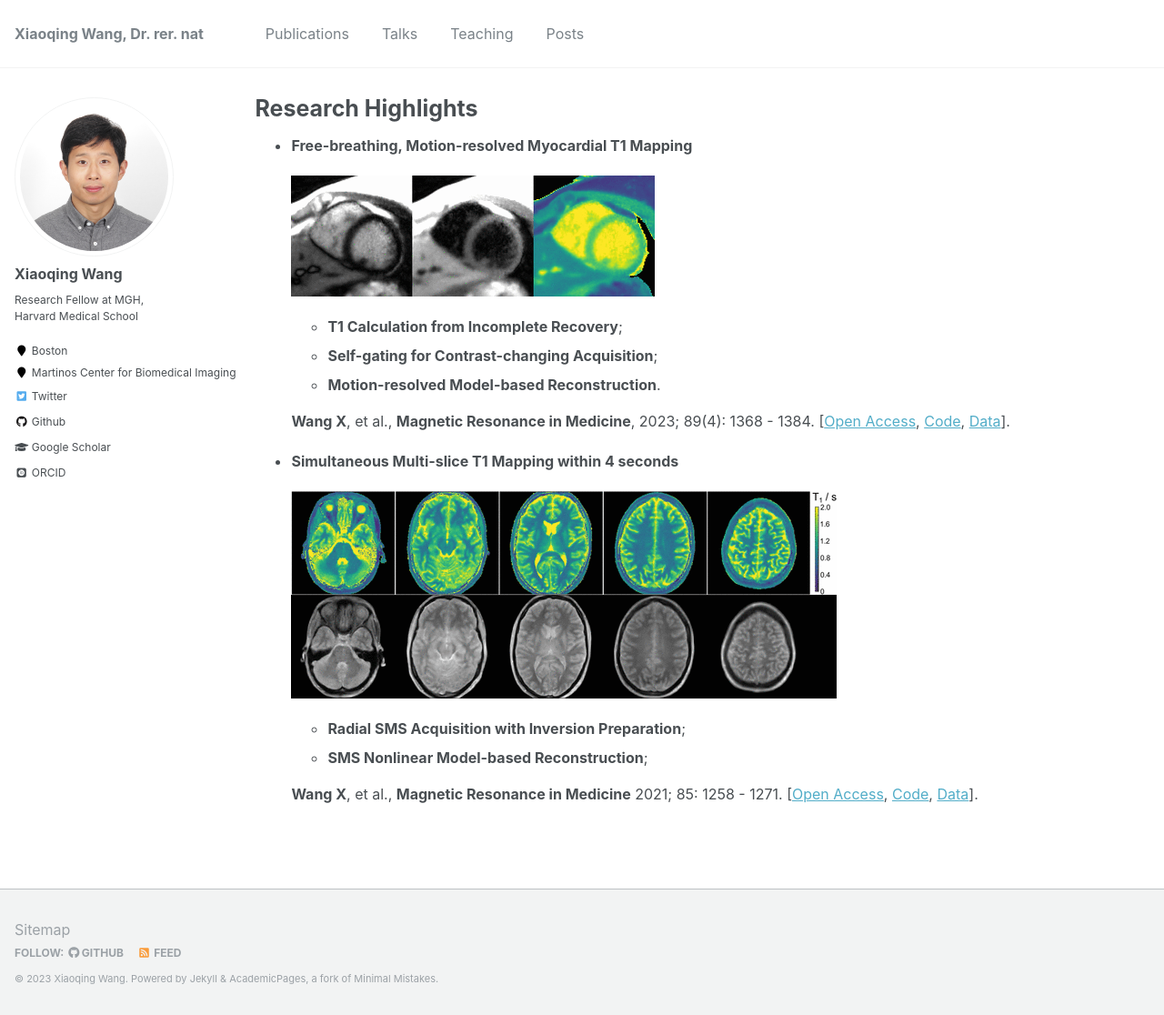
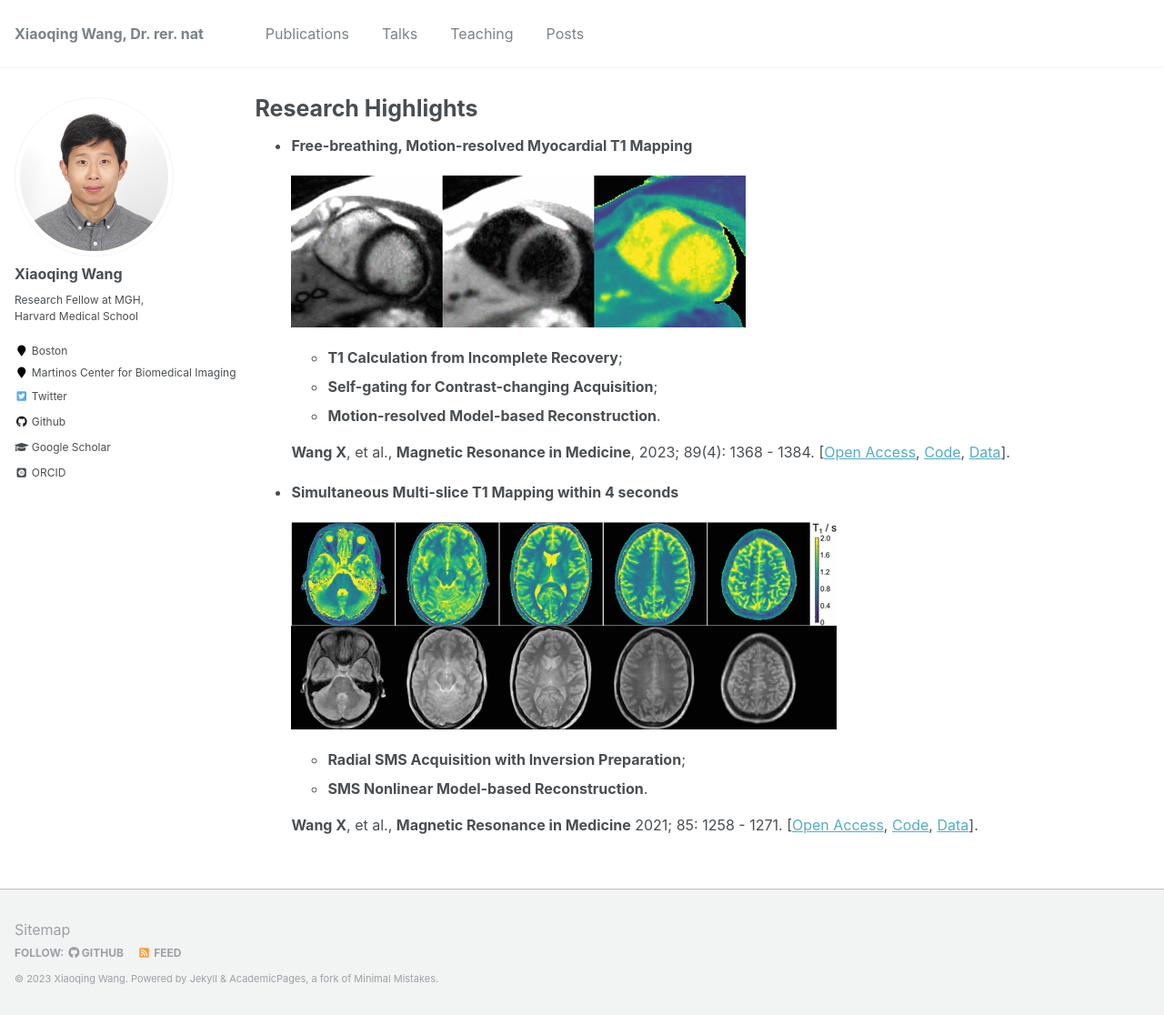
Before and after one commit to xqwang1/xqwang1.github.io, a Jekyll site: the page built from _pages/posts.md, in a window 1280 px wide and 1116 px high. Shown: the whole window at 91% size. Built offline with Jekyll 4.4.1, drawn with Linux system fonts in a browser that asks for light colours; some web fonts are replaced.

```diff
--- a/_pages/posts.md
+++ b/_pages/posts.md
@@ -28,6 +28,6 @@ author_profile: true
     ![Alt Text](https://xqwang1.github.io/files/SMS5_T1_images.gif)
 
   * **Radial SMS Acquisition with Inversion Preparation**;
-  * **SMS Nonlinear Model-based Reconstruction**;
+  * **SMS Nonlinear Model-based Reconstruction**.
 
   **Wang X**, et al., **Magnetic Resonance in Medicine** 2021; 85: 1258 - 1271. [[Open Access](https://onlinelibrary.wiley.com/doi/10.1002/mrm.28497), [Code](https://github.com/mrirecon/sms-T1-mapping), [Data](https://zenodo.org/record/3969809)].
```
Also changed, not shown: files/dynamicT1.gif.
